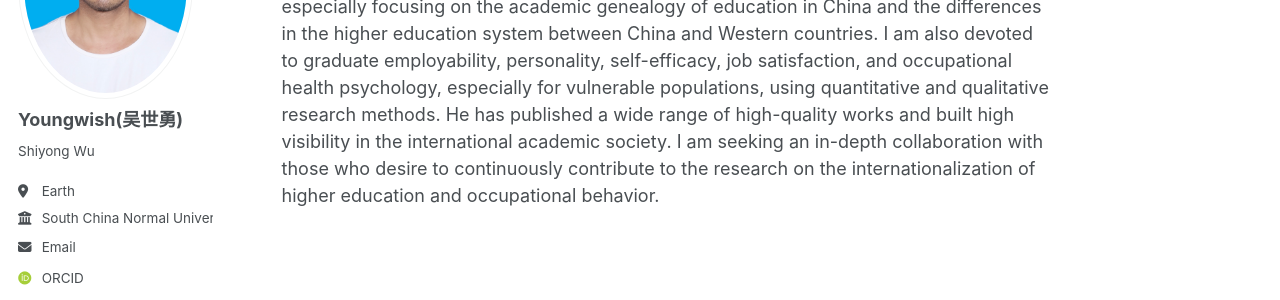
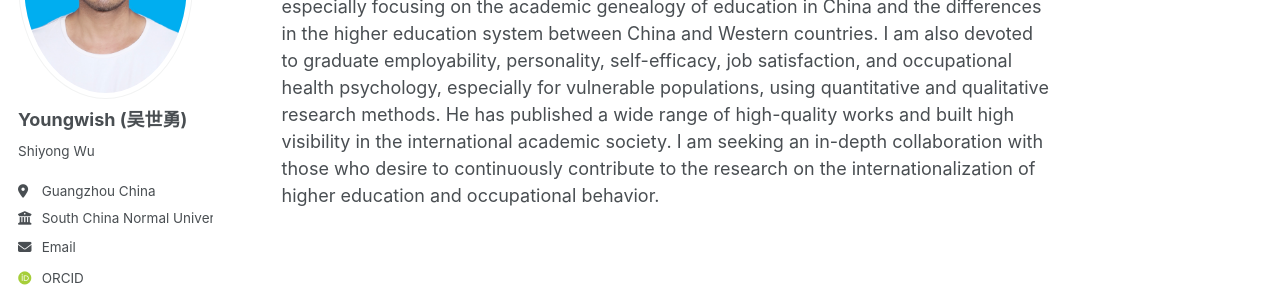
Before and after one commit to Youngwish/Youngwish.github.io, a Jekyll site: the page built from _pages/about.md, in a window 1280 px wide. Shown: the part 236-536 px from the top of the page. Built offline with Jekyll 4.4.1, drawn with Linux system fonts in a browser that asks for light colours; some web fonts are replaced.

Commit message:
Update _config.yml

```diff
--- a/_config.yml
+++ b/_config.yml
@@ -22,10 +22,10 @@ repository               : "academicpages/academicpages.github.io"
 author:
   # Biographic information
   avatar           : "./WU.png"
-  name             : "Youngwish(吴世勇)"
+  name             : "Youngwish (吴世勇)"
   pronouns         : # example: "she/her"
   bio              : "Shiyong Wu"
-  location         : "Earth"
+  location         : "Guangzhou China"
   employer         : "South China Normal University"
   uri              : # URL
   email            : "shiyong.wu@m.scnu.edu.cn"
```
